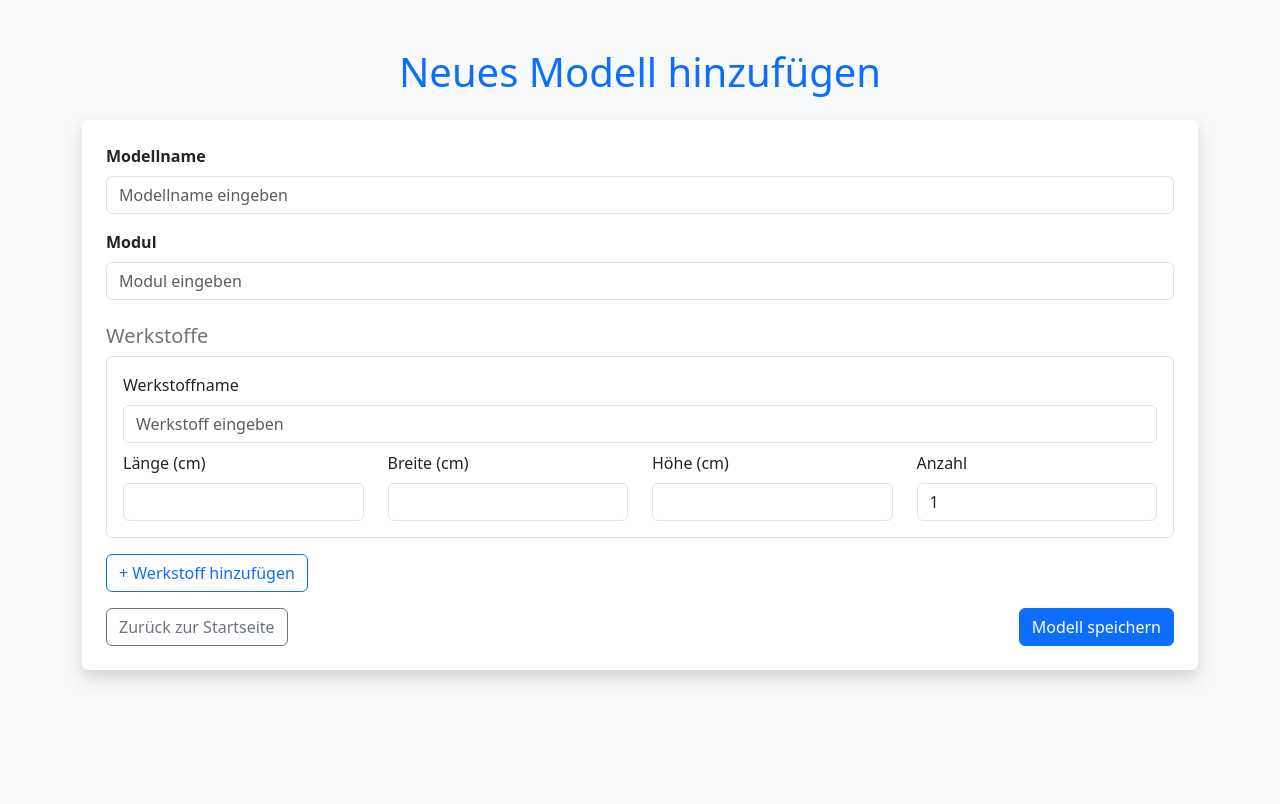
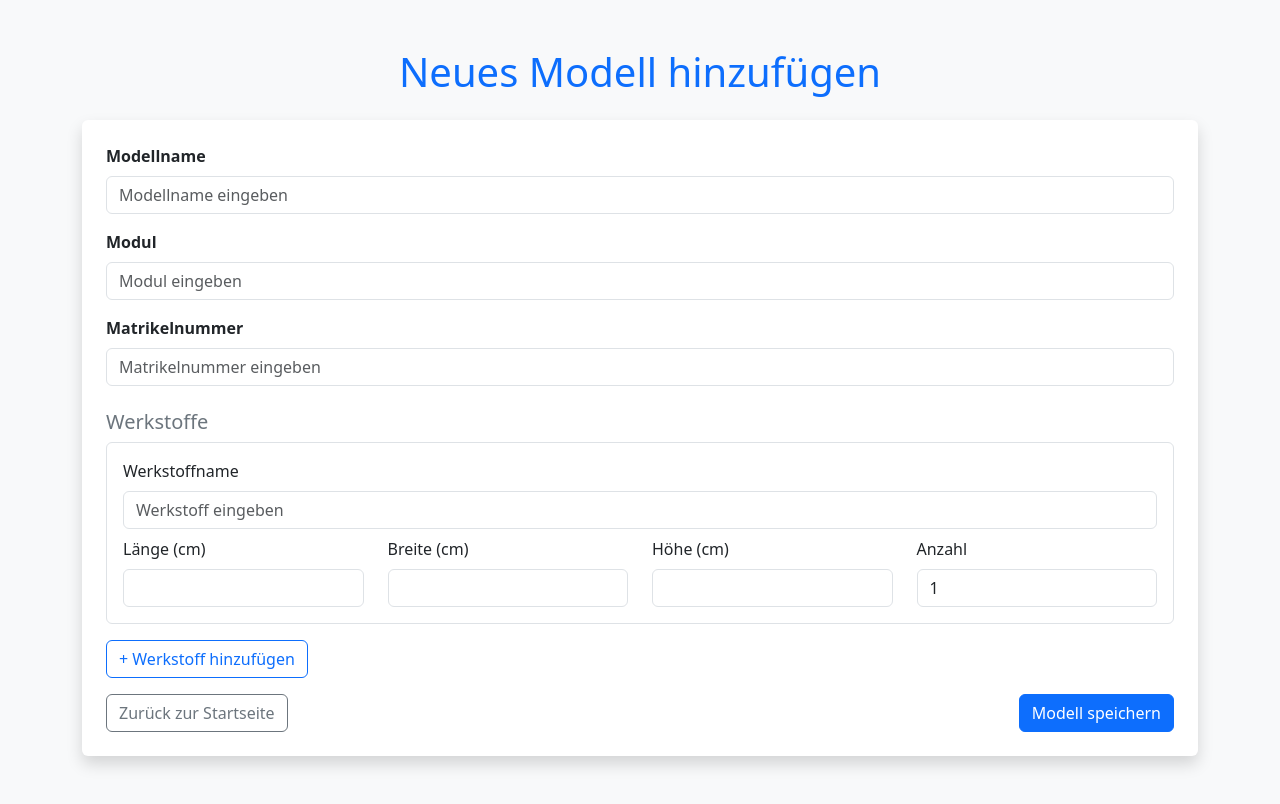
Before and after one commit to katringrs/recycling-app, a Python web app: template templates/add_model.html in a window 1280 px wide. Before the commit the page ends 681 px from the top, so only its background shows below. Run offline with Jinja, Linux system fonts and the light colour scheme; the template is opened without the code that fills it, so the values that code supplies are empty.

Commit message:
Matrikelnummer wieder hinzugefügt

```diff
--- a/templates/add_model.html
+++ b/templates/add_model.html
@@ -21,6 +21,11 @@
 <div class="mb-3">
     <label for="module_name" class="form-label fw-bold">Modul</label>
     <input type="text" id="module_name" name="module_name" class="form-control" required placeholder="Modul eingeben">
+</div>
+<!-- Matrikelnummer hinzufügen -->
+<div class="mb-3">
+    <label for="matrikelnummer" class="form-label fw-bold">Matrikelnummer</label>
+    <input type="text" id="matrikelnummer" name="matrikelnummer" class="form-control" required placeholder="Matrikelnummer eingeben">
 </div>
 
 <h5 class="text-secondary mt-4">Werkstoffe</h5>
```
